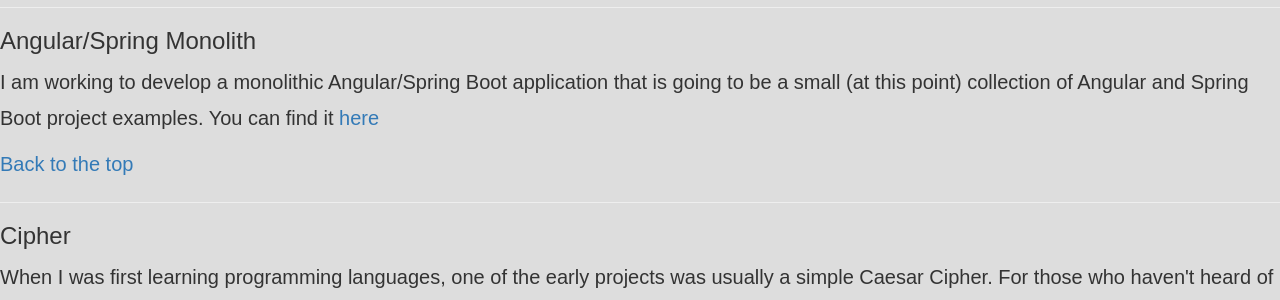
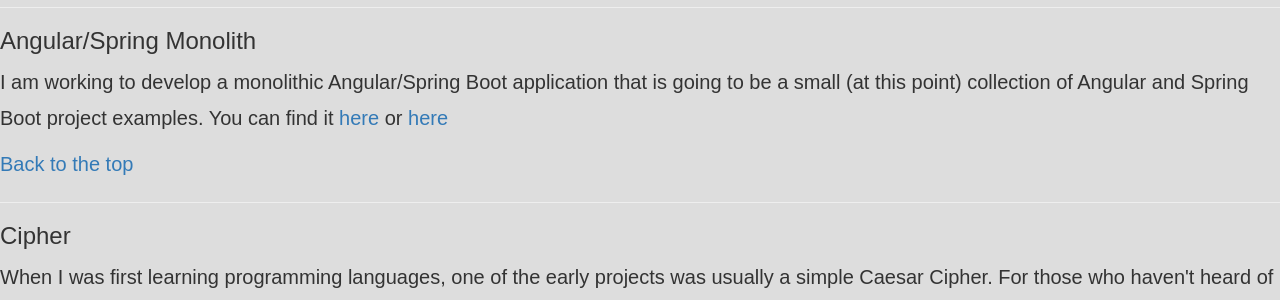
Before and after one commit to codinghavoc13/codingHavoc, a Django app: page /projects/ in a window 1280 px wide. Shown: the part 2662-2962 px from the top of the page. Run offline with Django 4.2, Linux system fonts and the light colour scheme; some libraries are stand-ins or nearby versions.

Commit message:
202311291205 - Updating links

```diff
--- a/main/templates/main/index.html
+++ b/main/templates/main/index.html
@@ -41,7 +41,7 @@ Coding Havoc - Home
 <div class="container-fluid bg-3 text-center">
     <h3 class="margin">Personal Programming Projects</h3>
     <p>I have a couple personal projects I've worked on over the years, in addition to this site, and there is too much to place on this page with everything else. Click the button below to read more about some of the personal programs I've worked on.</p>
-    <a class="myButton" role="button" href="{% url 'about' %}">Click here to read some details about personal projects
+    <a class="myButton" role="button" href="{% url 'projects' %}">Click here to read some details about personal projects
         I've worked on over the years</a>
 </div>
 
--- a/main/templates/main/projects.html
+++ b/main/templates/main/projects.html
@@ -67,7 +67,7 @@ Coding Havoc - Projects
 <a href="#top">Back to the top</a>
 <hr>
 <h3 id="monolith">Angular/Spring Monolith</h3>
-<p>I am working to develop a monolithic Angular/Spring Boot application that is going to be a small (at this point) collection of Angular and Spring Boot project examples. You can find it <a href="https://monolithfrontend-795a0b654edf.herokuapp.com/" target="_blank">here</a></p>
+<p>I am working to develop a monolithic Angular/Spring Boot application that is going to be a small (at this point) collection of Angular and Spring Boot project examples. You can find it <a href="https://monolithfrontend-795a0b654edf.herokuapp.com/" target="_blank">here</a> or <a href="https://monolith.codinghavoc.com" target="_blank">here</a></p>
 <a href="#top">Back to the top</a>
 <hr>
 <h3 id="cipher">Cipher</h3>
```
